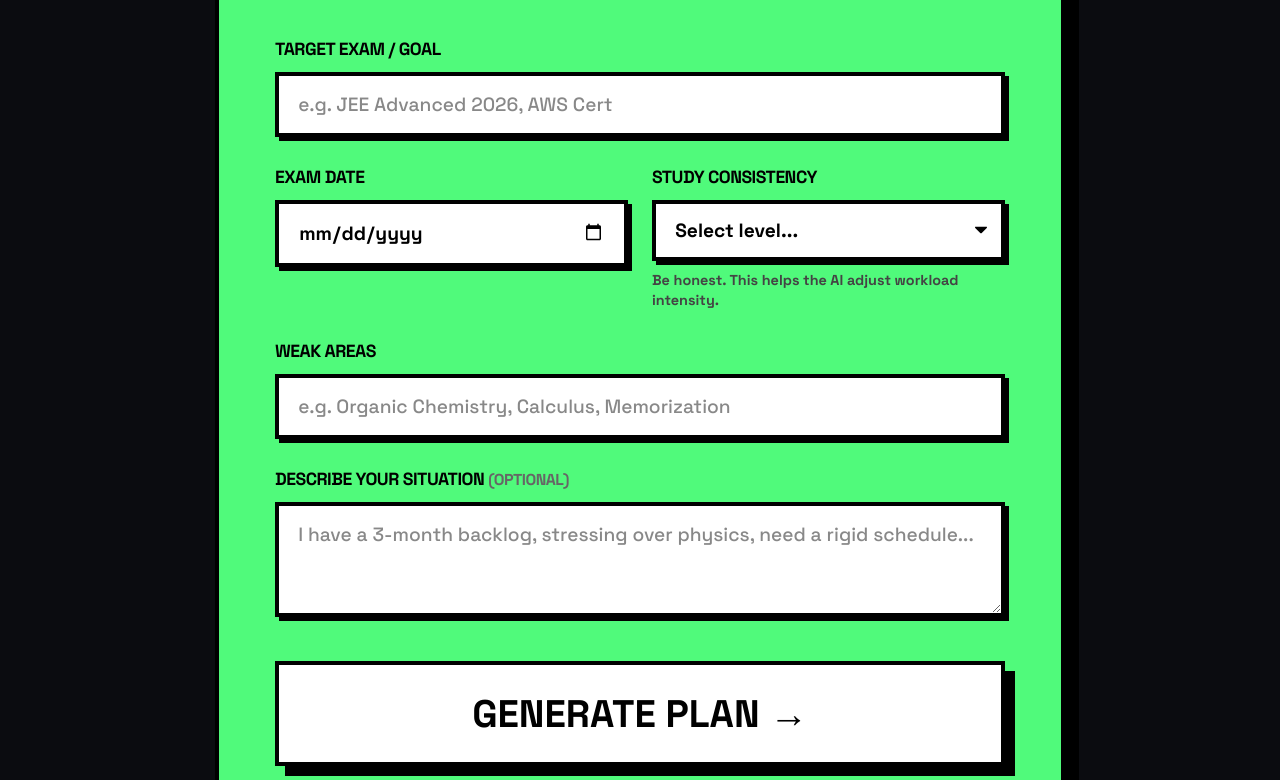
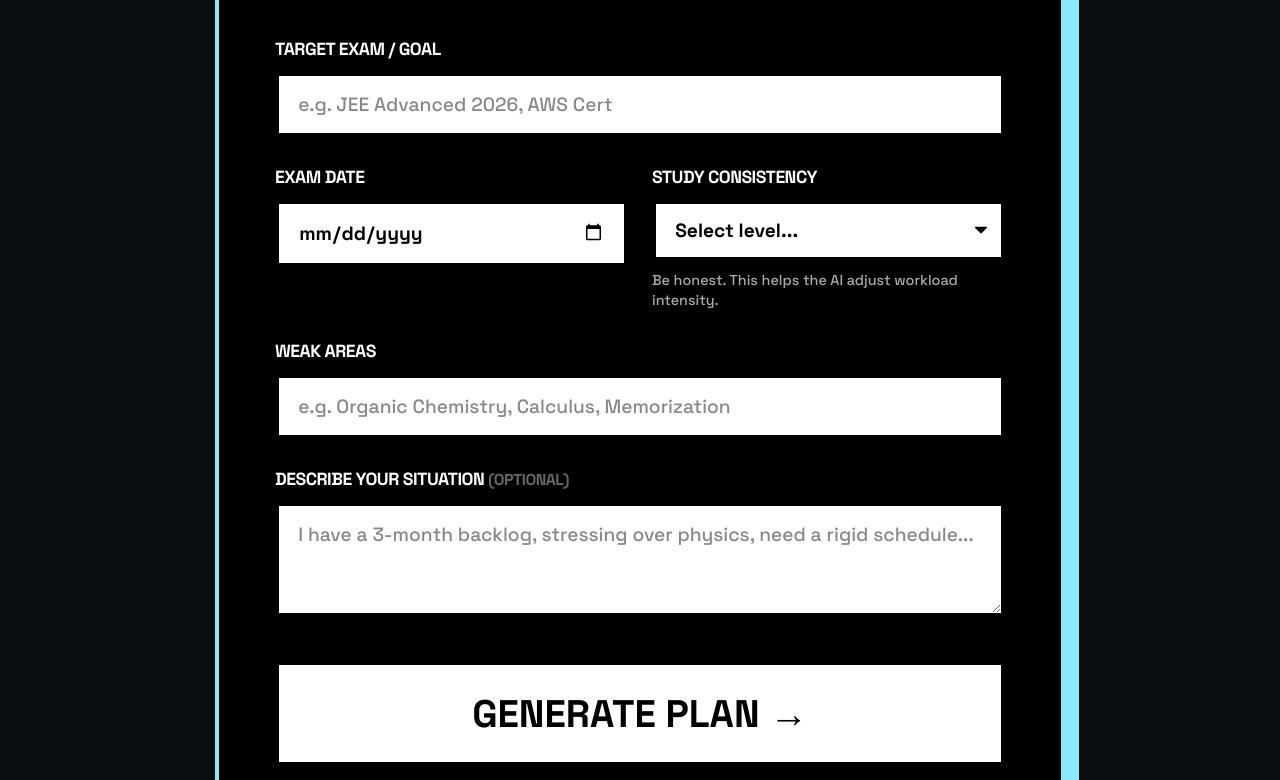
Before and after one commit to jkj3553/Project2703, a plain HTML site: page frontend/input.html in a window 1280 px wide. Shown: the part 286-1066 px from the top of the page. Drawn offline with Linux system fonts and the light colour scheme.

Commit message:
Edited input and plan page

```diff
--- a/frontend/input.css
+++ b/frontend/input.css
@@ -13,10 +13,11 @@
 
 .input-card {
   width: 100%;
-  max-width: 850px; /* Expanded outer box to give more horizontal breathing room */
-  background-color: var(--green);
-  border-color: #000;
-  box-shadow: 14px 14px 0px 0px #000;
+  max-width: 850px;
+  /* Expanded outer box to give more horizontal breathing room */
+  background-color: #000;
+  border-color: var(--mint);
+  box-shadow: 14px 14px 0px 0px var(--mint);
   padding: 3.5rem;
 }
 
@@ -35,7 +36,8 @@
   display: flex;
   flex-direction: column;
   gap: 0.6rem;
-  min-width: 0; /* Prevent flex children from overflowing */
+  min-width: 0;
+  /* Prevent flex children from overflowing */
 }
 
 .form-group label {
@@ -43,7 +45,7 @@
   font-size: 1.1rem;
   letter-spacing: -0.5px;
   text-transform: uppercase;
-  color: #000;
+  color: #fff;
 }
 
 .brutalist-input {
@@ -56,12 +58,17 @@
   border: 4px solid #000;
   box-shadow: 4px 4px 0px 0px #000;
   transition: all 0.1s ease-out;
-  border-radius: 0; /* Override iOS/mobile rounding */
-  appearance: none; /* Strip out native styling (crucial for dropdowns) */
-  width: 100%; /* Force inputs to span their container */
-  max-width: 100%; /* Prevent select elements from overflowing */
+  border-radius: 0;
+  /* Override iOS/mobile rounding */
+  appearance: none;
+  /* Strip out native styling (crucial for dropdowns) */
+  width: 100%;
+  /* Force inputs to span their container */
+  max-width: 100%;
+  /* Prevent select elements from overflowing */
   box-sizing: border-box;
-  text-overflow: ellipsis; /* Handle very long dropdown text */
+  text-overflow: ellipsis;
+  /* Handle very long dropdown text */
 }
 
 /* Fix dropdown arrow on removed appearance */
@@ -90,8 +97,8 @@ textarea.brutalist-input {
 
 .helper-text {
   font-size: 0.9rem;
-  color: #444;
-  font-weight: 700;
+  color: #aaa;
+  font-weight: 500;
 }
 
 .btn-black {
```
Also changed, not shown: frontend/home.css (+4 -4 lines), frontend/plan.css (+7 -7 lines).
